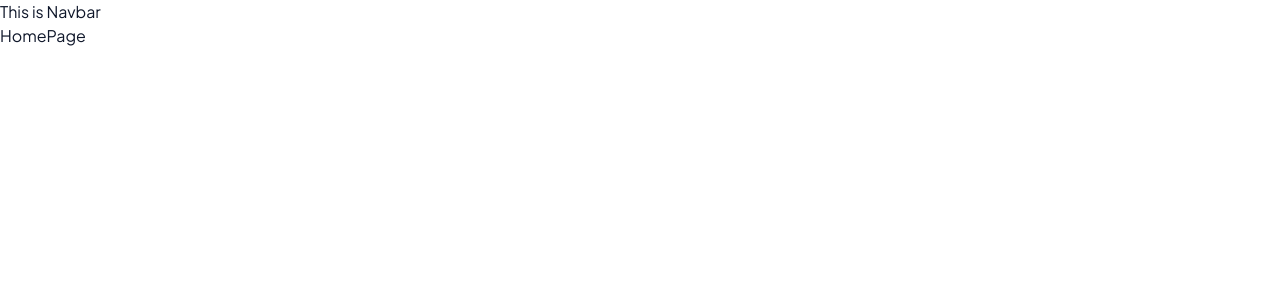
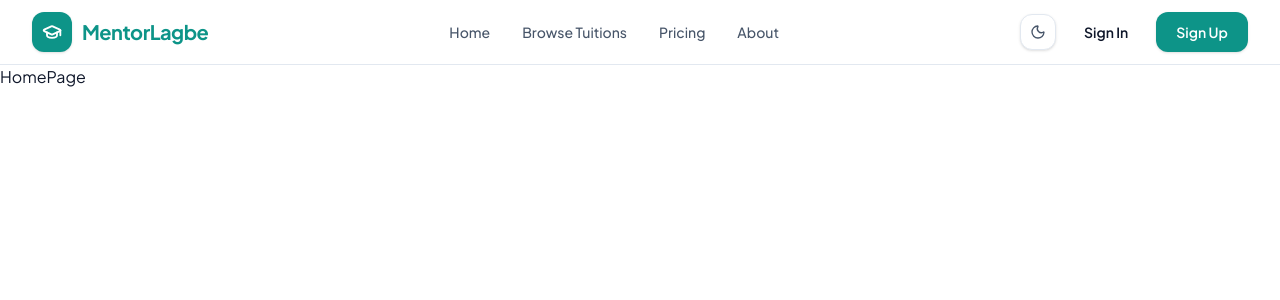
Before and after one commit to Tamiim-Iqbal/mentorLagbe-client, a Next.js app: page / in a window 1280 px wide. Shown: the top 300 px of the page. Built offline with nearby package versions, Linux system fonts and the light colour scheme.

Commit message:
Navbar Design

```diff
--- a/src/app/layout.tsx
+++ b/src/app/layout.tsx
@@ -10,7 +10,7 @@ const plusJakartaSans = Plus_Jakarta_Sans({
 });
 
 export const metadata: Metadata = {
-    title: "MentorLagbe",
+    title: "Mentor Lagbe",
     description: "Find the right mentor and start your learning journey with MentorLagbe.",
 };
 
--- a/src/components/shared/Navbar.tsx
+++ b/src/components/shared/Navbar.tsx
@@ -1,11 +1,220 @@
-import React from 'react';
 
-const Navbar = () => {
-    return (
-        <div>
-            This is Navbar
+"use client";
+
+import React, { useState, useSyncExternalStore } from "react";
+import Link from "next/link";
+import { useTheme } from "next-themes";
+import {
+  GraduationCap,
+  Menu,
+  X,
+  Moon,
+  Sun,
+  ChevronRight,
+} from "lucide-react";
+
+const navItems = [
+  { label: "Home", href: "/" },
+  { label: "Browse Tuitions", href: "/tuitions" },
+  { label: "Pricing", href: "/pricing" },
+  { label: "About", href: "/about" },
+];
+
+export default function Navbar() {
+  const [isMobileMenuOpen, setIsMobileMenuOpen] = useState(false);
+
+  const { resolvedTheme, setTheme } = useTheme();
+
+  // Hydration-safe theme detection
+  const mounted = useSyncExternalStore(
+    () => () => {},
+    () => true,
+    () => false
+  );
+
+  const isDark = mounted && resolvedTheme === "dark";
+
+  // Theme Toggle
+  const toggleTheme = () => {
+    setTheme(isDark ? "light" : "dark");
+  };
+
+  return (
+    <header className="sticky top-0 z-50 border-b border-border bg-[var(--nav-background)] backdrop-blur-xl transition-colors duration-300">
+
+      <div className="mx-auto max-w-7xl px-4 sm:px-6 lg:px-8">
+
+        <div className="flex h-16 items-center justify-between">
+
+          {/* Logo */}
+          <Link
+            href="/"
+            prefetch={false}
+            className="group flex items-center gap-2.5"
+          >
+            <div className="flex h-10 w-10 items-center justify-center rounded-xl bg-brand text-brand-foreground shadow-sm transition-all duration-300 group-hover:scale-105 group-hover:rotate-[-5deg]">
+              <GraduationCap
+                className="h-5 w-5"
+                strokeWidth={2.2}
+              />
+            </div>
+
+            <span className="text-xl font-bold tracking-tight text-brand">
+              MentorLagbe
+            </span>
+          </Link>
+
+          {/* Desktop Navigation */}
+          <nav className="hidden items-center gap-1 md:flex">
+            {navItems.map((item) => (
+              <Link
+                key={item.href}
+                href={item.href}
+                prefetch={false}
+                className="group relative rounded-xl px-3.5 py-2 text-sm font-medium text-muted transition-colors duration-200 hover:bg-accent hover:text-foreground"
+              >
+                {item.label}
+
+                {/* Animated Underline */}
+                <span className="absolute bottom-1 left-3.5 right-3.5 h-[2px] origin-left scale-x-0 rounded-full bg-brand transition-transform duration-300 ease-out group-hover:scale-x-100" />
+              </Link>
+            ))}
+          </nav>
+
+          {/* Desktop Actions */}
+          <div className="hidden items-center gap-3 md:flex">
+
+            {/* Theme Toggle */}
+            <button
+              type="button"
+              onClick={toggleTheme}
+              aria-label={`Switch to ${isDark ? "light" : "dark"} mode`}
+              title={`Switch to ${isDark ? "light" : "dark"} mode`}
+              className="flex h-9 w-9 items-center justify-center rounded-xl border border-border bg-surface text-muted shadow-sm transition-all duration-200 hover:bg-accent hover:text-foreground"
+            >
+              {isDark ? (
+                <Sun className="h-4 w-4 transition-transform duration-300 hover:rotate-45" />
+              ) : (
+                <Moon className="h-4 w-4 transition-transform duration-300 hover:-rotate-12" />
+              )}
+            </button>
+
+            {/* Sign In */}
+            <Link
+              href="/signin"
+              prefetch={false}
+              className="rounded-xl px-4 py-2 text-sm font-semibold text-foreground transition-colors duration-200 hover:bg-accent"
+            >
+              Sign In
+            </Link>
+
+            {/* Sign Up */}
+            <Link
+              href="/signup"
+              prefetch={false}
+              className="inline-flex items-center gap-2 rounded-xl bg-brand px-5 py-2.5 text-sm font-semibold text-brand-foreground shadow-sm transition-all duration-200 hover:-translate-y-0.5 hover:bg-brand-hover hover:shadow-md active:scale-[0.98]"
+            >
+              Sign Up
+            </Link>
+
+          </div>
+
+          {/* Mobile Actions */}
+          <div className="flex items-center gap-2 md:hidden">
+
+            {/* Mobile Theme Toggle */}
+            <button
+              type="button"
+              onClick={toggleTheme}
+              aria-label={`Switch to ${isDark ? "light" : "dark"} mode`}
+              title={`Switch to ${isDark ? "light" : "dark"} mode`}
+              className="flex h-9 w-9 items-center justify-center rounded-xl border border-border bg-surface text-muted transition-colors hover:bg-accent hover:text-foreground"
+            >
+              {isDark ? (
+                <Sun className="h-4 w-4 transition-transform duration-300 hover:rotate-45" />
+              ) : (
+                <Moon className="h-4 w-4 transition-transform duration-300 hover:-rotate-12" />
+              )}
+            </button>
+
+            {/* Mobile Menu Toggle */}
+            <button
+              type="button"
+              aria-label="Toggle mobile menu"
+              aria-expanded={isMobileMenuOpen}
+              onClick={() =>
+                setIsMobileMenuOpen((prev) => !prev)
+              }
+              className="flex h-9 w-9 items-center justify-center rounded-xl border border-border bg-surface text-foreground transition-colors hover:bg-accent"
+            >
+              {isMobileMenuOpen ? (
+                <X className="h-5 w-5" />
+              ) : (
+                <Menu className="h-5 w-5" />
+              )}
+            </button>
+
+          </div>
+
         </div>
-    );
-};
+      </div>
 
-export default Navbar;
+      {/* Mobile Navigation */}
+      <div
+        className={`grid transition-all duration-300 ease-in-out md:hidden ${
+          isMobileMenuOpen
+            ? "grid-rows-[1fr] opacity-100"
+            : "grid-rows-[0fr] opacity-0"
+        }`}
+      >
+        <div className="overflow-hidden">
+
+          <div className="space-y-3 border-t border-border bg-background/95 px-4 pb-5 pt-3 backdrop-blur-xl">
+
+            {/* Mobile Nav Links */}
+            <nav className="flex flex-col gap-1">
+              {navItems.map((item) => (
+                <Link
+                  key={item.href}
+                  href={item.href}
+                  prefetch={false}
+                  onClick={() => setIsMobileMenuOpen(false)}
+                  className="group flex items-center justify-between rounded-xl px-3.5 py-3 text-sm font-medium text-muted transition-colors duration-200 hover:bg-accent hover:text-foreground"
+                >
+                  {item.label}
+
+                  <ChevronRight className="h-4 w-4 transition-transform duration-200 group-hover:translate-x-1 group-hover:text-brand" />
+                </Link>
+              ))}
+            </nav>
+
+            {/* Mobile Auth Buttons */}
+            <div className="grid grid-cols-2 gap-2 border-t border-border pt-4">
+
+              <Link
+                href="/sign-in"
+                prefetch={false}
+                onClick={() => setIsMobileMenuOpen(false)}
+                className="flex items-center justify-center rounded-xl border border-border px-4 py-2.5 text-sm font-semibold text-foreground transition-colors hover:bg-accent"
+              >
+                Sign In
+              </Link>
+
+              <Link
+                href="/signup"
+                prefetch={false}
+                onClick={() => setIsMobileMenuOpen(false)}
+                className="flex items-center justify-center gap-2 rounded-xl bg-brand px-4 py-2.5 text-sm font-semibold text-brand-foreground transition-colors hover:bg-brand-hover"
+              >
+                Sign Up
+              </Link>
+
+            </div>
+
+          </div>
+        </div>
+      </div>
+
+    </header>
+  );
+}
```
Also changed, not shown: public/logo/google.png (added).
